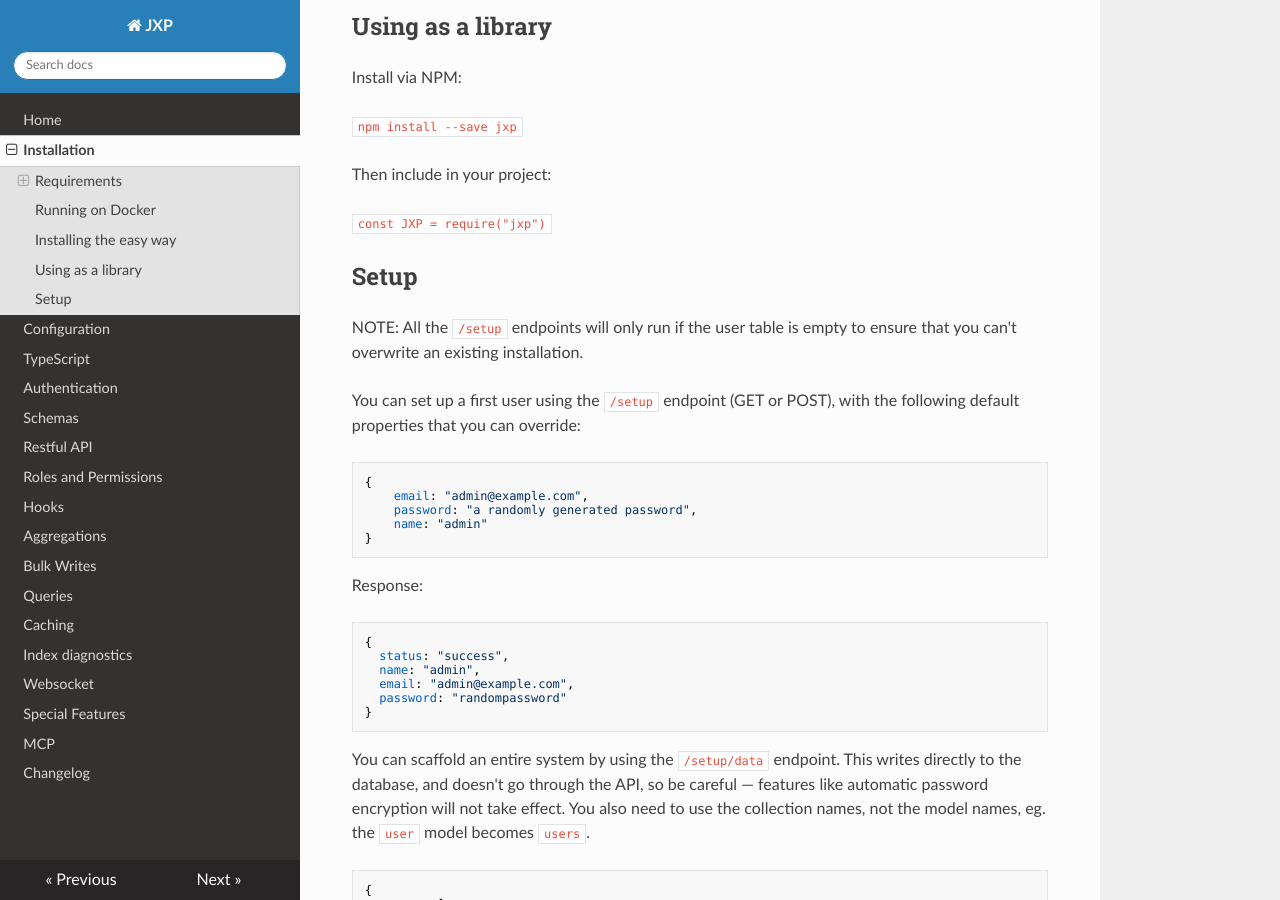
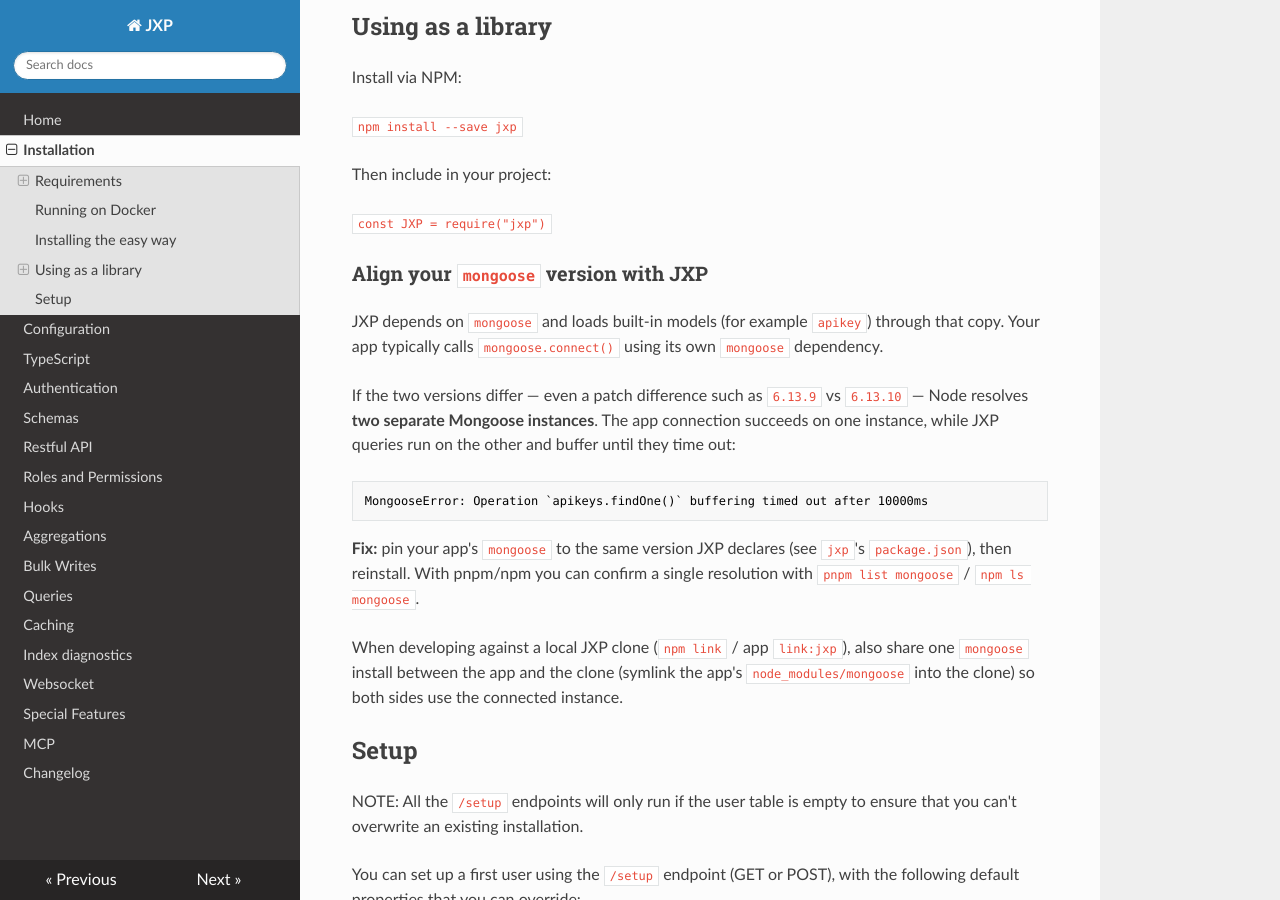
Before and after one commit to WorkSpaceMan/jxp, an MkDocs documentation site: the page built from docs/installation.md, in a window 1280 px wide and 900 px high, scrolled down 1196 px. Built offline with MkDocs 1.6.1, drawn with Linux system fonts in a browser that asks for light colours; nearby versions of some CDN libraries.

Commit message:
Add guidance on aligning Mongoose version with JXP
- Introduced a section in the installation documentation explaining the importance of matching the Mongoose version used in the application with the version declared by JXP.
- Provided a solution for potential issues arising from version mismatches, including error messages and steps to ensure a single Mongoose instance is used during development.

````diff
--- a/docs/installation.md
+++ b/docs/installation.md
@@ -41,6 +41,20 @@ Install via NPM:
 Then include in your project:
 
 `const JXP = require("jxp")`
+
+### Align your `mongoose` version with JXP
+
+JXP depends on `mongoose` and loads built-in models (for example `apikey`) through that copy. Your app typically calls `mongoose.connect()` using its own `mongoose` dependency.
+
+If the two versions differ — even a patch difference such as `6.13.9` vs `6.13.10` — Node resolves **two separate Mongoose instances**. The app connection succeeds on one instance, while JXP queries run on the other and buffer until they time out:
+
+```text
+MongooseError: Operation `apikeys.findOne()` buffering timed out after 10000ms
+```
+
+**Fix:** pin your app's `mongoose` to the same version JXP declares (see `jxp`'s `package.json`), then reinstall. With pnpm/npm you can confirm a single resolution with `pnpm list mongoose` / `npm ls mongoose`.
+
+When developing against a local JXP clone (`npm link` / app `link:jxp`), also share one `mongoose` install between the app and the clone (symlink the app's `node_modules/mongoose` into the clone) so both sides use the connected instance.
 
 ## Setup
 
````
